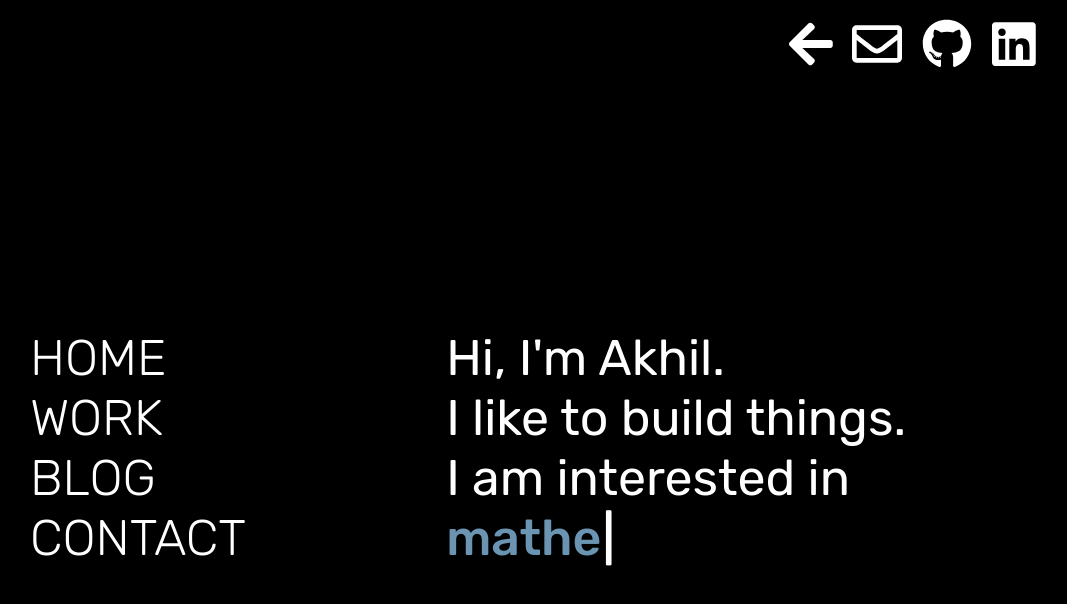
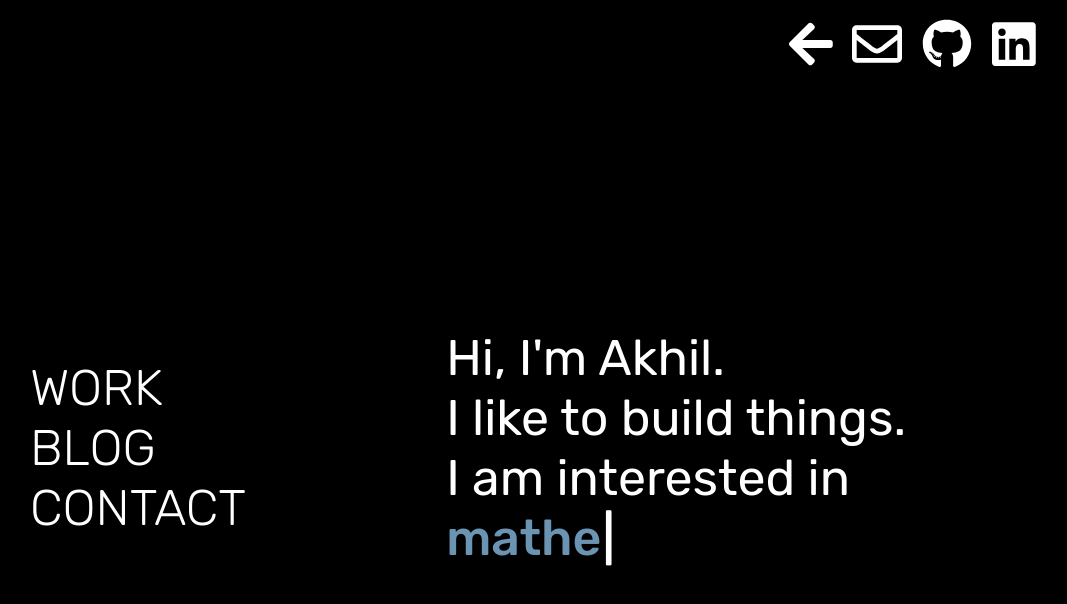
Before and after one commit to babu-akhil/babu-akhil.github.io, a React (Create React App) app: page /#/work in a window 1280 px wide. Shown: the top 604 px of the page, without its empty margins (192-1259 px from the left). Built offline with nearby package versions, Linux system fonts and the light colour scheme.

Commit message:
changes in routing

```diff
--- a/src/Navbar.js
+++ b/src/Navbar.js
@@ -2,30 +2,17 @@ import React, {useState, useEffect} from 'react'
 
 function Navbar() {
 
-    let [active, setActive] = useState('home')
-    let pages = ['home', 'work', 'blog', 'contact']
+    let pages = ['work', 'blog', 'contact']
 
-    function toggleActive(e) {
-        console.log(e.target.innerText.toLowerCase())
-        setActive(e.target.innerText.toLowerCase())
-    }
 
     return(
         <div className = 'Navbar'>
             <ul>
             {pages.map(page => {
-                if(page===active){
-                    return(<li className = 'active'>
-                        <a href = {'/'+page==='home'?'':page} onClick = {toggleActive}>{page}</a>
-                    </li>
-                    )
-                }
-                else {
                     return(<li>
-                        <a href = {'/'+page==='home'?'':page} onClick = {toggleActive}>{page}</a>
+                        <a href = {'/'+page}>{page}</a>
                     </li>)
                 }
-            }
             )
             }
             </ul>
```
Also changed, not shown: 2 other files (tests, documents, lock files or other folders).
